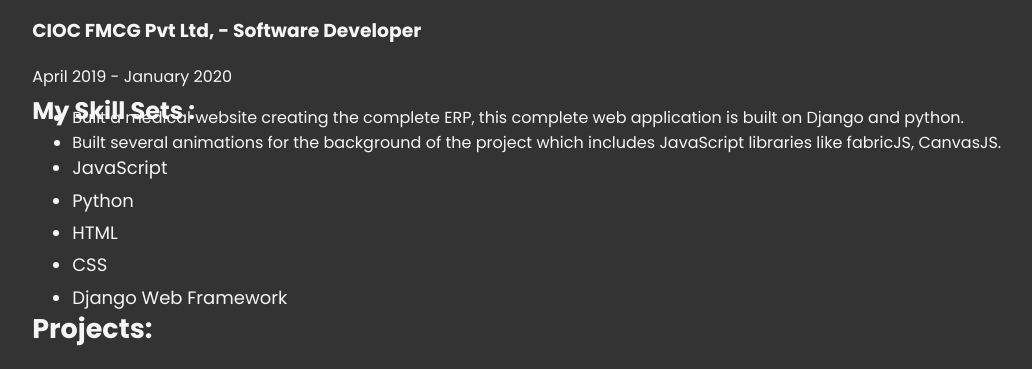
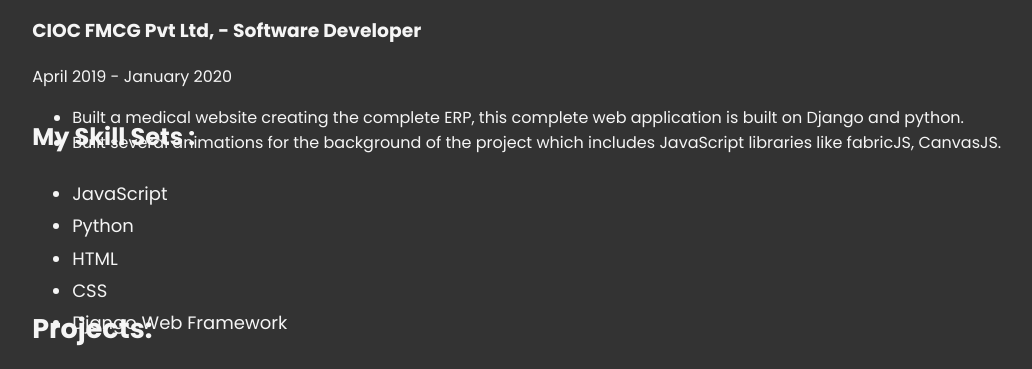
Before and after one commit to kademanec/My_Portfolio, a plain HTML site: page index.html in a window 1280 px wide. Shown: the part 834-1203 px from the top of the page, without its empty margins (39-1071 px from the left). Drawn offline with Linux system fonts and the light colour scheme.

Commit message:
added space

```diff
--- a/style.css
+++ b/style.css
@@ -86,7 +86,7 @@
 }
 .myskill-sets{
   position: absolute;
-  margin-top:58%;
+  margin-top:60%;
   color:whitesmoke;
   line-height: 1.8;
   font-family: Poppins;
```
